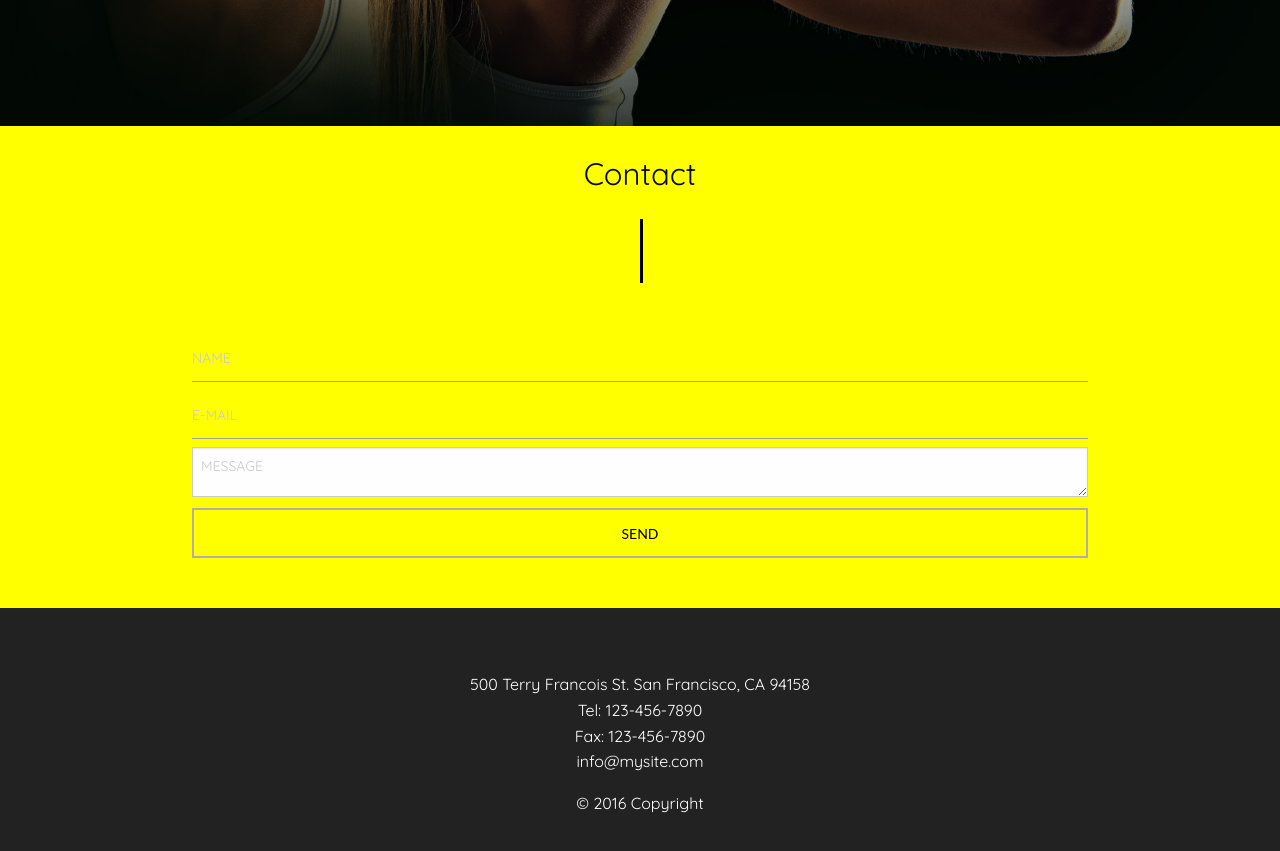
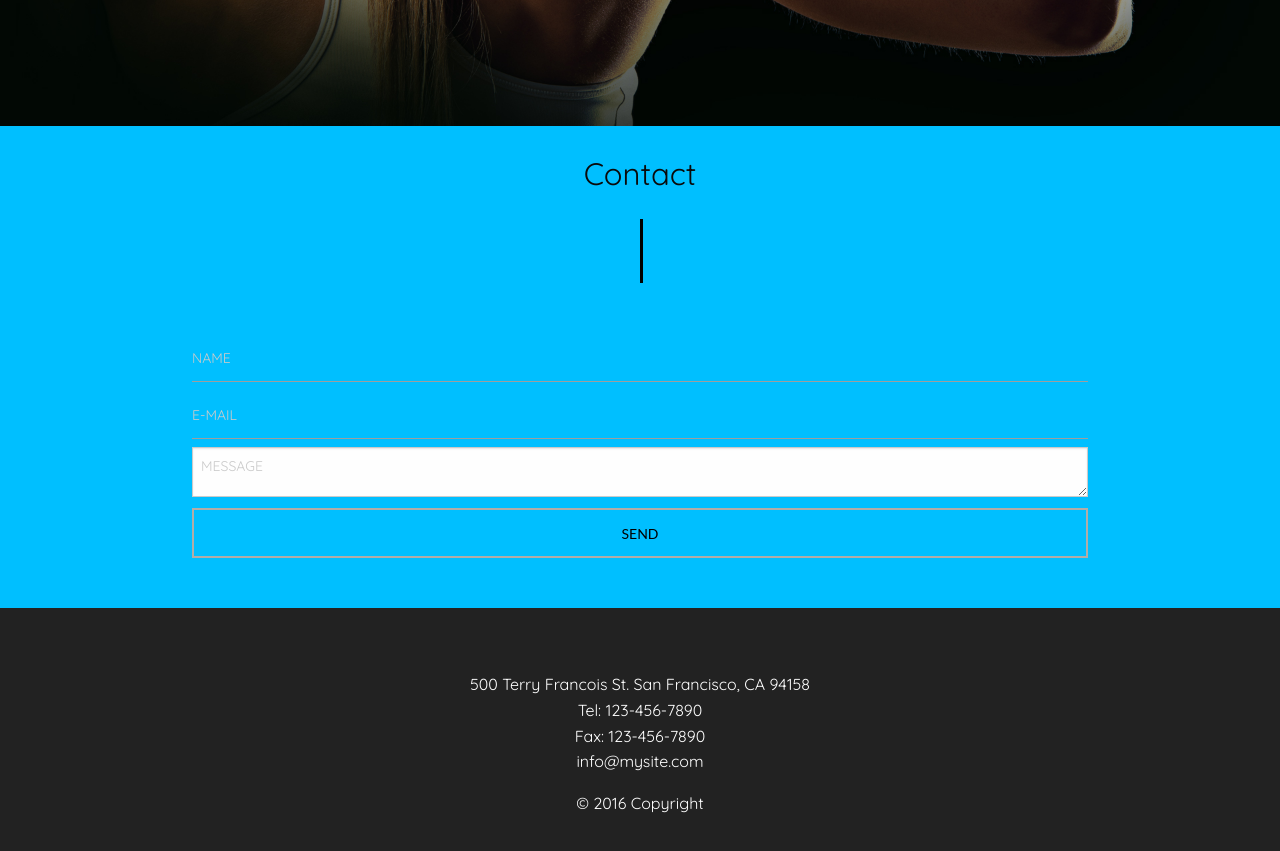
Before and after one commit to yvonnendutaw/galafitness, a plain HTML site: page index.html in a window 1280 px wide. Shown: the part 2760-3611 px from the top of the page. Drawn offline with nearby package versions, Linux system fonts and the light colour scheme.

Commit message:
Update app.css

```diff
--- a/css/app.css
+++ b/css/app.css
@@ -159,7 +159,7 @@ h6 {
 /***********************boxess*************************/
 
 .contact {
-	background-color: yellow;
+	background-color: deepskyblue;
 	background-attachment: fixed;
 	height: auto;
 }
```
